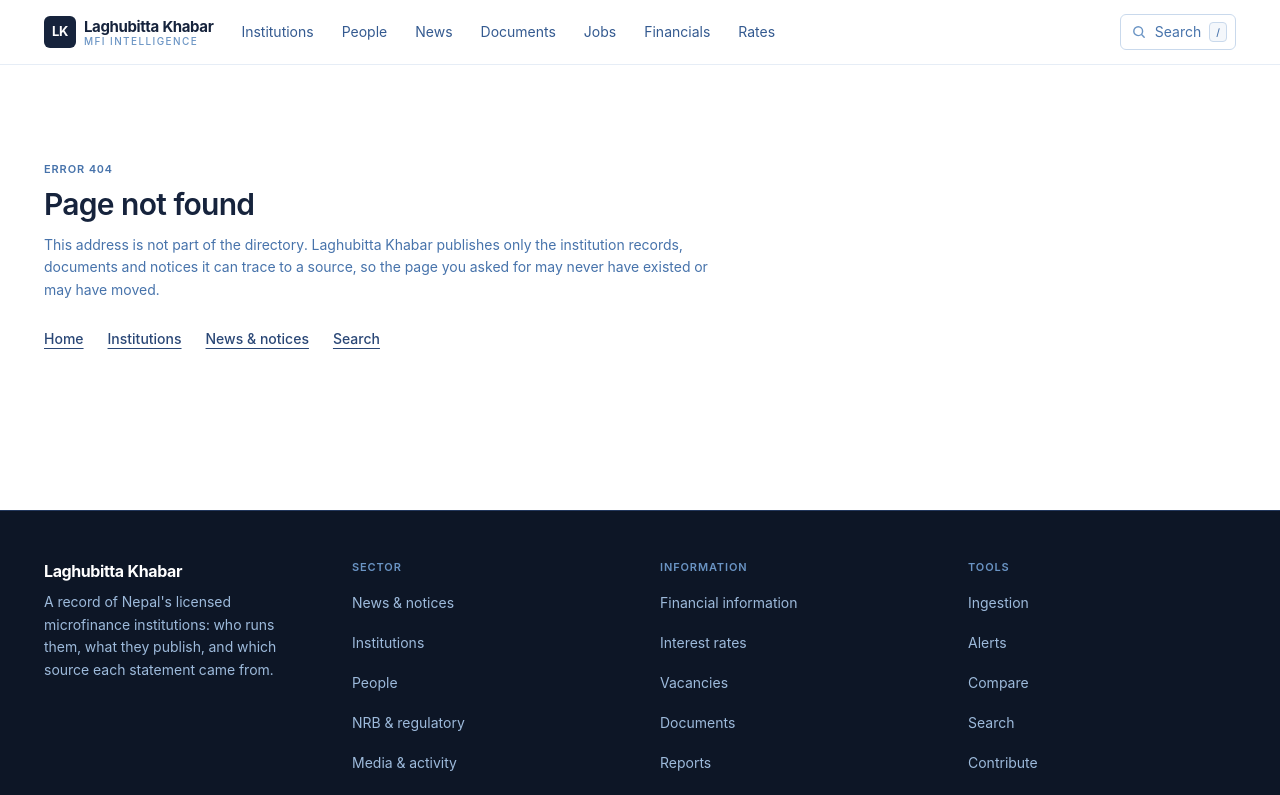
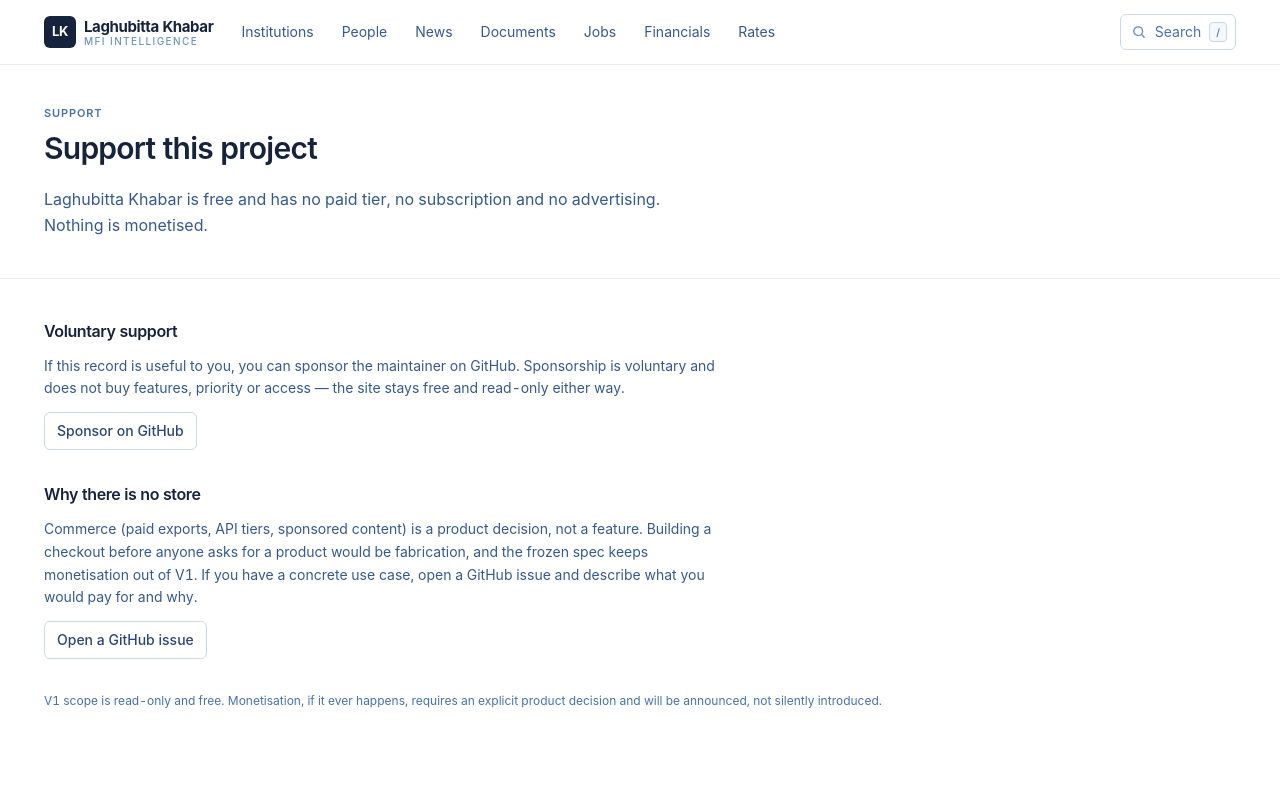
Before and after one commit to subashnp169/laghubitta-khabar, a Next.js app: page /laghubitta-khabar/support in a window 1280 px wide. Before the commit this address had no page. Shown: the top 795 px of the page. Built offline with nearby package versions, Linux system fonts and the light colour scheme.

Commit message:
feat: P17 support page (voluntary, no commerce) + smoke

```diff
--- a/package.json
+++ b/package.json
@@ -76,6 +76,7 @@
     "smoke:media-p10": "tsx scripts/smoke-media-p10.ts",
     "smoke:digital-p7": "tsx scripts/smoke-digital-p7.ts",
     "smoke:data-products-p16": "tsx scripts/smoke-data-products-p16.ts",
+    "smoke:support-p17": "tsx scripts/smoke-support-p17.ts",
     "smoke:contribute-p11": "tsx scripts/smoke-contribute-p11.ts",
     "smoke:r2-p12": "tsx scripts/smoke-r2-p12.ts",
     "smoke:a11y": "tsx scripts/smoke-a11y.ts",
--- /dev/null
+++ b/scripts/smoke-support-p17.ts
@@ -0,0 +1,29 @@
+// ============================================================================
+// P17 — monetization contract.
+//
+// Run: npm run smoke:support-p17
+// ============================================================================
+import { readFileSync } from "node:fs";
+import { join } from "node:path";
+
+let pass = 0;
+let fail = 0;
+function check(name: string, cond: boolean): void {
+  if (cond) { pass += 1; console.log("  ok  ", name); }
+  else { fail += 1; console.log("  FAIL", name); }
+}
+
+const root = join(__dirname, "..");
+const read = (rel: string) => readFileSync(join(root, rel), "utf8");
+
+const page = read("src/app/support/page.tsx");
+check("support page exists", page.length > 0);
+check("states no paid products", page.includes("No paid products") || page.includes("no paid") || page.includes("Nothing is monetised"));
+check("links to GitHub Sponsors", page.includes("github.com/sponsors"));
+check("links to GitHub issue", page.includes("github.com"));
+
+const footer = read("src/components/layout/Footer.tsx");
+check("footer links to /support", footer.includes('href: "/support"'));
+
+console.log(`\nsmoke:support-p17: ${pass} passed, ${fail} failed`);
+if (fail > 0) process.exit(1);
--- /dev/null
+++ b/src/app/support/page.tsx
@@ -0,0 +1,65 @@
+import type { Metadata } from "next";
+import { Container, PageHeader } from "@/components/ui/Section";
+
+export const metadata: Metadata = {
+  title: "Support",
+  description:
+    "How to support Laghubitta Khabar. No paid products exist; support is voluntary and goes through GitHub Sponsors.",
+};
+
+export default function SupportPage() {
+  return (
+    <>
+      <PageHeader eyebrow="Support" title="Support this project">
+        <p className="max-w-2xl text-base leading-relaxed text-mfi-600">
+          Laghubitta Khabar is free and has no paid tier, no subscription and no advertising. Nothing is monetised.
+        </p>
+      </PageHeader>
+
+      <Container className="py-8 sm:py-10 space-y-8">
+        <section>
+          <h2 className="text-base font-semibold tracking-tight text-mfi-900">Voluntary support</h2>
+          <p className="mt-3 max-w-2xl text-sm leading-relaxed text-mfi-600">
+            If this record is useful to you, you can sponsor the maintainer on GitHub. Sponsorship is voluntary and
+            does not buy features, priority or access — the site stays free and read-only either way.
+          </p>
+          <p className="mt-3">
+            <a
+              href="https://github.com/sponsors/subashnp169"
+              className="inline-flex items-center rounded-md border border-mfi-200 bg-white px-3 py-2 text-sm font-medium text-mfi-700 underline-offset-2 transition-colors hover:border-mfi-300 hover:bg-mfi-50"
+              rel="noopener noreferrer"
+              target="_blank"
+            >
+              Sponsor on GitHub
+            </a>
+          </p>
+        </section>
+
+        <section>
+          <h2 className="text-base font-semibold tracking-tight text-mfi-900">Why there is no store</h2>
+          <p className="mt-3 max-w-2xl text-sm leading-relaxed text-mfi-600">
+            Commerce (paid exports, API tiers, sponsored content) is a product decision, not a feature. Building a
+            checkout before anyone asks for a product would be fabrication, and the frozen spec keeps monetisation
+            out of V1. If you have a concrete use case, open a GitHub issue and describe what you would pay for
+            and why.
+          </p>
+          <p className="mt-3">
+            <a
+              href="https://github.com/subashnp169/laghubitta-khabar/issues/new"
+              className="inline-flex items-center rounded-md border border-mfi-200 bg-white px-3 py-2 text-sm font-medium text-mfi-700 underline-offset-2 transition-colors hover:border-mfi-300 hover:bg-mfi-50"
+              rel="noopener noreferrer"
+              target="_blank"
+            >
+              Open a GitHub issue
+            </a>
+          </p>
+        </section>
+
+        <p className="text-xs leading-relaxed text-mfi-500">
+          V1 scope is read-only and free. Monetisation, if it ever happens, requires an explicit product decision
+          and will be announced, not silently introduced.
+        </p>
+      </Container>
+    </>
+  );
+}
--- a/src/components/layout/Footer.tsx
+++ b/src/components/layout/Footer.tsx
@@ -47,6 +47,7 @@
         { href: "/compare", label: "Compare" },
         { href: "/search", label: "Search" },
         { href: "/contribute", label: "Contribute" },
+        { href: "/support", label: "Support" },
       ],
     },
   ];
```
Also changed, not shown: 1 other file (tests, documents, lock files or other folders).
